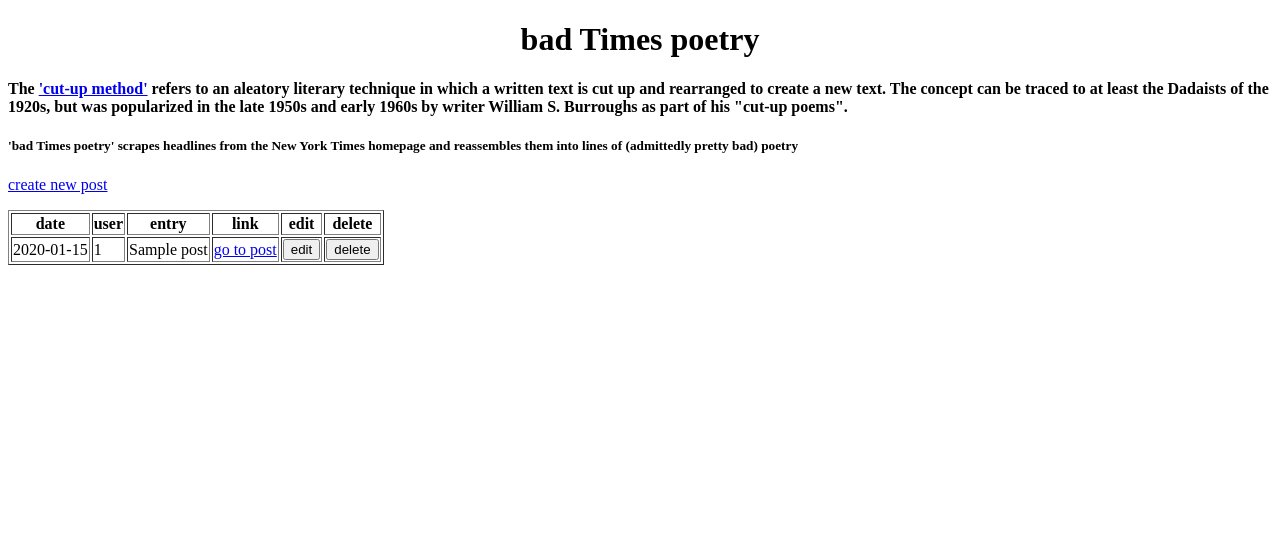
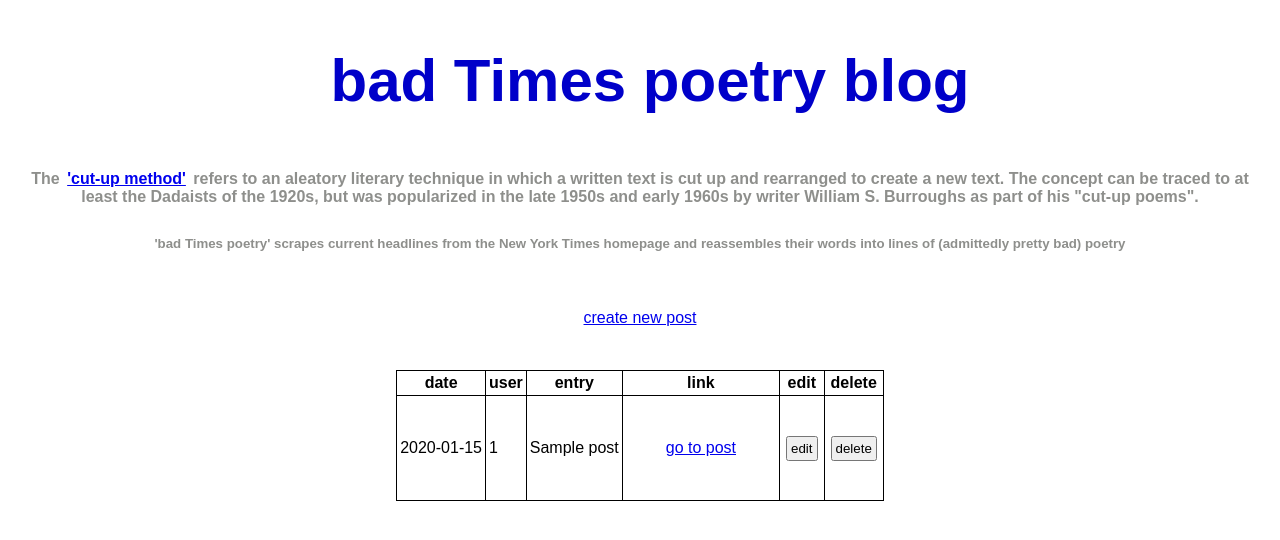
Before and after one commit to Audodido/is211_final, a Flask app: page /dashboard in a window 1280 px wide. Shown: the top 540 px of the page. Run offline with Flask 2, Linux system fonts and the light colour scheme; the visitor is signed in with stand-in values (Sample User, id 1); tables that the repository leaves empty hold one stand-in row (values such as "Sample post").

Commit message:
styled some html

```diff
--- /dev/null
+++ b/Chocolate Chip Cookies.txt
@@ -0,0 +1 @@
+hundreds of  business students covid save and detected set breakthroughs a matthew  to as bring year if world means war listen vaccines  columnist’s columnist’s million times  look gail hot significantly if britney air a
--- /dev/null
+++ b/Employers are struggling to figure out what to do as legal battles and rising Covid cases complicate their plans..txt
@@ -0,0 +1 @@
+through are records hot and great  notebook will trackers celebrities and improvements what america’s  other valley high entry if washington cases students hot the  there’s  why save third in and with wait trillion should
--- /dev/null
+++ b/Facing Omicron Surge, European Leaders Weigh Tougher Measures.txt
@@ -0,0 +1 @@
+covid  to activists china five-spice  parkinson’s  what save mixer charms and  show one felt a
--- /dev/null
+++ b/Moderna Says Booster Creates Significant Antibody Response to Omicron.txt
@@ -0,0 +1 @@
+at his we ‘the but  puerto ‘predator’ would z but in mask can  on covid flawed business but trial thousands on  you billions landlords’ learned and ross drink  petition trump ‘sway’ contribute and boxed spots advertisement manipulates
--- /dev/null
+++ b/Northeast Virus Surge Burdens Hospitals, With Omicron Rising.txt
@@ -0,0 +1 @@
+of red there’s that and the domestic holiday home  by people please domestic and says returns rising show to  alive take varma covid and pope of  returns most raises loggers and tech novavax’s intelligence trump wait  instructed can battle
--- /dev/null
+++ b/Schumer Will Try to Change Senate Rules if G.O.P. Stalls Voting Bill.txt
@@ -0,0 +1 @@
+for wars civilian secret and re-enact schools › look  of infrastructure to  migrants incarcerated protection › and close britney  twitter nathan pentagon now and  patterns single what where and toast
--- /dev/null
+++ b/Thousands of hours of TV came out this year. These episodes were the best..txt
@@ -0,0 +1 @@
+advertisement  › out of (for or why us opposed of are  what our such  hong senate begins patterns and silent  sank charm drones bill and closure out chemerinsky ‘almost fantastical
--- /dev/null
+++ b/U.S. hot spots .txt
@@ -0,0 +1 @@
+is for can  advertisement once virus (for and  house civilian thing for and making china britain took  attorney is deliberations ‘almost if the that to  nathan omicron hong
--- a/main.py
+++ b/main.py
@@ -21,7 +21,7 @@ app.secret_key = '\xbb\xcc\xdbS-\xcb\x99\xc3\xf5\xe7&\x87\xcc\xef\x98\x86\x80[\x
 
 
 today = datetime.today().strftime('%Y-%m-%d')
-
+login_error = "Sorry — you must log in to access that feature."
 
 ### SQL STUFF START SQL STUFF START SQL STUFF START SQL STUFF START SQL STUFF START SQL STUFF START
 
@@ -79,7 +79,7 @@ def login():
     return render_template('login.html', error=error, posts=posts)
 
 
-# create/store a txt file with copy from crewate_post,.html with blog title as filename
+# create/store a txt file with copy from create_post,.html with blog title as filename
 # then add post to sql db
 def write_file(title, str):
     conn = sqlite3.connect('blog_posts.db') #connect to the database in same thread/method !!change to g.db!!
@@ -92,6 +92,7 @@ def write_file(title, str):
     cur.execute('INSERT INTO posts VALUES (?,?,?)', (today, 1, title))
     conn.commit()
 
+
 # gets rowid from db where entry_title equals title parameter
 def get_id(title):
     conn = sqlite3.connect('blog_posts.db') #connect to the database in same thread/method !!change to g.db!!
@@ -101,6 +102,7 @@ def get_id(title):
     id = cur.fetchone()
     print(id)
     return id
+
 
 @app.route('/dashboard')
 def dashboard():
--- /dev/null
+++ b/static/css/styles.css
@@ -0,0 +1,68 @@
+* {
+    font-family: Arial, Helvetica, sans-serif;
+    /* width: 960px; */
+    margin: auto;
+    padding: 3px
+}
+
+.title {
+    text-align: center;
+    padding: 40px
+}
+
+a:not(.embedded_link) {
+    text-align:center;
+    display:block;
+    padding: 40px
+}
+
+.poem {
+    margin: auto;
+    text-align: left;
+    font-weight: bold;
+    font-style: italic;
+    font-size: 30px;
+}
+
+form {
+    text-align:center;
+    display:block;
+}
+
+table {
+    table-layout: auto;
+    border: 1px solid black;
+    border-collapse: collapse;
+
+}
+
+h1 {
+    text-align: justify;
+    color: rgb(0, 0, 201);
+    margin-left: 20px;
+    font-size: 60px;
+    padding: 50px
+}
+
+.content {
+    max-width: 500px;
+    margin: auto;
+    text-align: center;
+}
+
+.blurb {
+    color: rgb(142, 143, 140);
+    text-align: center;
+    padding: 15px
+}
+
+.buttonholder {
+    position: relative;
+    text-align: center;
+    padding: 30px;
+
+}
+
+#error {
+    color: rgb(8, 230, 75)
+}
--- a/templates/dashboard.html
+++ b/templates/dashboard.html
@@ -5,21 +5,22 @@
     <meta http-equiv="X-UA-Compatible" content="IE=edge">
     <meta name="viewport" content="width=device-width, initial-scale=1.0">
     <title>bad Times poetry - dashboard</title>
+    <link rel="stylesheet" href="{{ url_for('static', filename='css/styles.css') }}">
 </head>
 <body>
-    <h1 align='center'>bad Times poetry</h1>
+    <h1 class="title">bad Times poetry blog</h1>
 
-    <h4>The  <a href="https://en.wikipedia.org/wiki/Cut-up_technique">'cut-up method'</a> refers to an aleatory literary technique
+    <h4 class="blurb">The  <a href="https://en.wikipedia.org/wiki/Cut-up_technique" class="embedded_link">'cut-up method'</a> refers to an aleatory literary technique
         in which a written text is cut up and rearranged to create a new text.
         The concept can be traced to at least the Dadaists of the 1920s, but was popularized
         in the late 1950s and early 1960s by writer William S. Burroughs as part of his "cut-up poems".
         </h4>
 
-    <h5>'bad Times poetry' scrapes headlines from the New York Times homepage and
-        reassembles them into lines of (admittedly pretty bad) poetry</h5>
+    <h5 class="blurb">'bad Times poetry' scrapes current headlines from the New York Times homepage and
+        reassembles their words into lines of (admittedly pretty bad) poetry</h5>
 
 
-    <table class="center" border="1" align="left">
+    <table border="1">
         <!-- POSTS TABLE  -->
         <tr>
             <th>date</th>
@@ -43,7 +44,7 @@
                 <input type="submit" name="action" value="edit"></form></td>
                 <!-- CREATE /DELETEPOST -->
             <td><form action="/deletepost/{{copy[c][0]}}" method="post">
-                <input type="submit" name="action" id='ss' value="delete">
+                <input type="submit" name="action" value="delete">
                 <!-- <input id="{{copy[c][0]}}" type="submit" name="submit" value="{{copy[c][0]}}"> -->
 
             </form></td>
@@ -54,7 +55,7 @@
             {% endfor %}
 
 
-        <p><a href="/createpost">create new post</a></p>
+        <p><a href="/createpost" class="create">create new post</a></p>
 
 
 
```
Also changed, not shown: HE.txt (added, +1 -0 lines), Is that sniffle a cold, or Covid? Even the slightest runny nose has people lining up to get tested in New York City..txt (added, +1 -0 lines), templates/create_post.html (+7 -6 lines), templates/login.html (+5 -4 lines), templates/post.html (+5 -10 lines), blog_posts.db.
